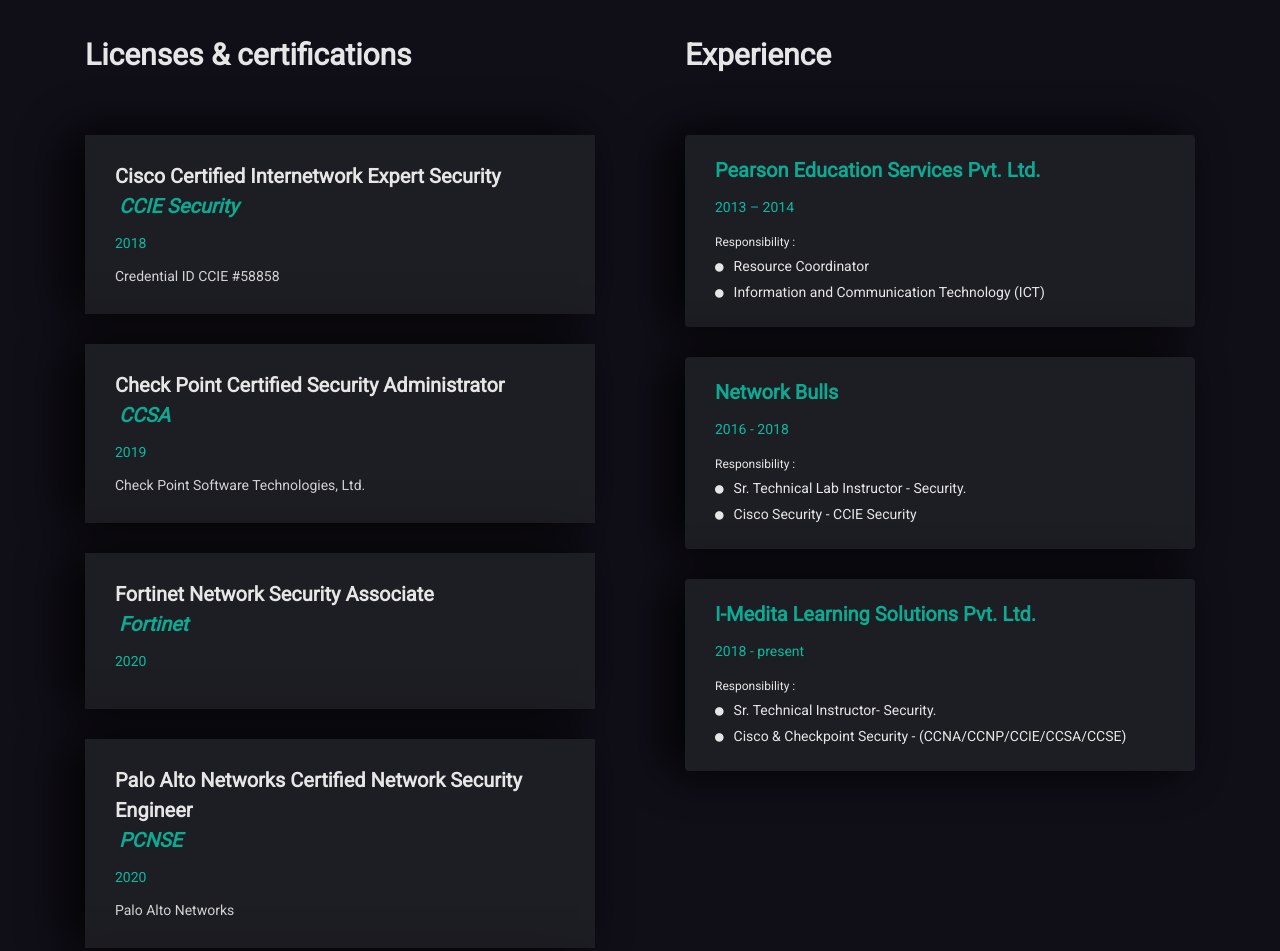
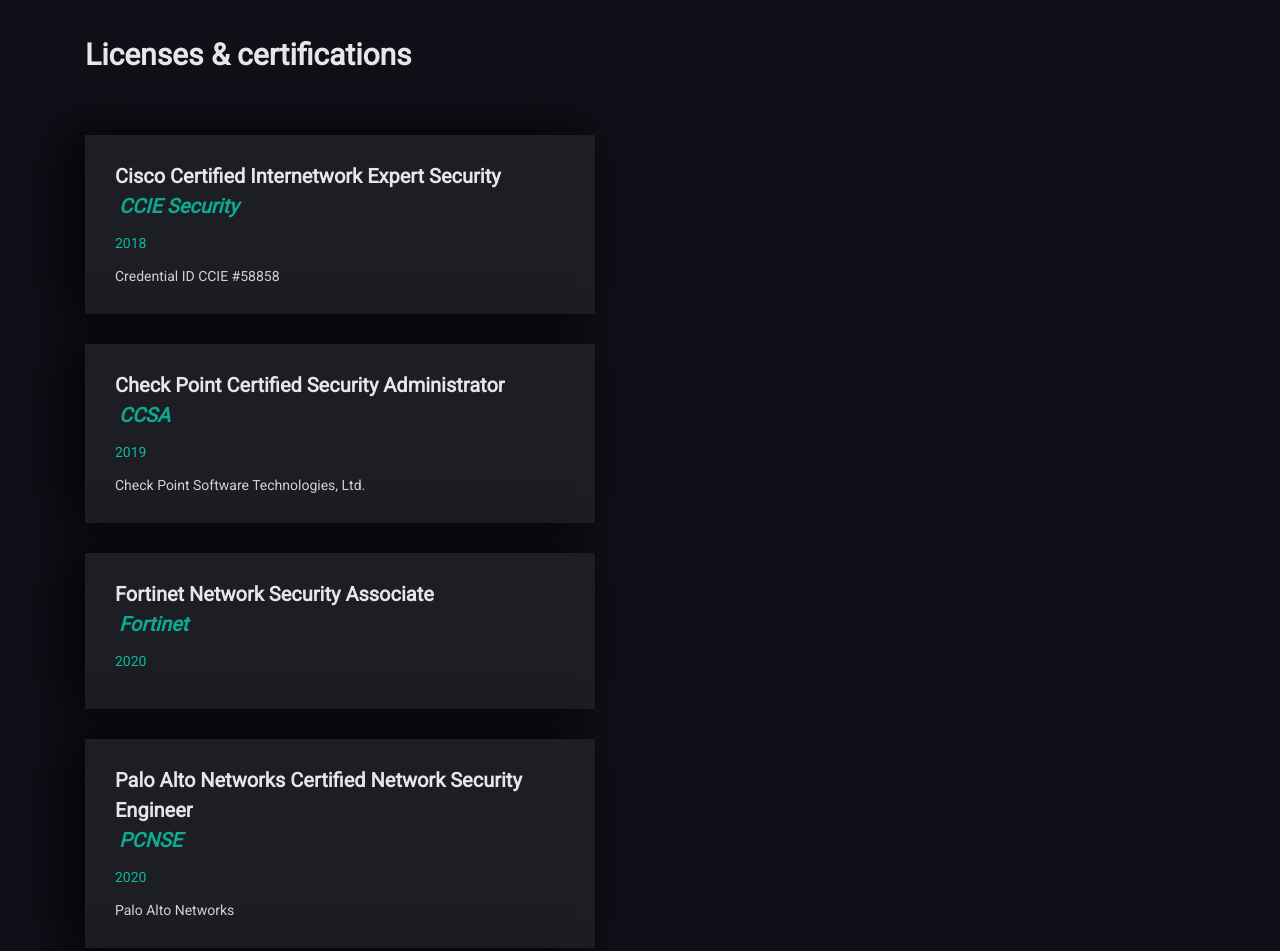
Before and after one commit to singhnitesh21/ccieshubham.github.io, a plain HTML site: page index.html in a window 1280 px wide. Shown: the part 2380-3331 px from the top of the page. Drawn offline with Linux system fonts and the light colour scheme; some packages are replaced by stand-ins of ours.

Commit message:
Update index.html

```diff
--- a/index.html
+++ b/index.html
@@ -348,43 +348,7 @@
                                 </div>
                             </div>
                         </div>
-                        <div class="col-sm-12 col-md-6">
-                            <div class="mh-work">
-                                 <h3>Experience</h3>
-                                <div class="mh-experience-deatils">
-                                    <!-- Education Institutes-->
-                                    <div class="mh-work-item dark-bg wow fadeInUp" data-wow-duration="0.8s" data-wow-delay="0.4s">
-                                        <h4><a href="#">Pearson Education Services Pvt. Ltd.</a></h4>
-                                        <div class="mh-eduyear">2013 – 2014</div>
-                                        <span>Responsibility :</span>
-                                        <ul class="work-responsibility">
-                                            <li><i class="fa fa-circle"></i>Resource Coordinator</li>
-                                            <li><i class="fa fa-circle"></i>Information and Communication Technology (ICT)</li>
-                                        </ul>
-                                    </div>
-                                    <!-- Education Institutes-->
-                                    <div class="mh-work-item dark-bg wow fadeInUp" data-wow-duration="0.8s" data-wow-delay="0.6s">
-                                        <h4><a href="#">Network Bulls</a></h4>
-                                        <div class="mh-eduyear">2016 - 2018</div>
-                                        <span>Responsibility :</span>
-                                        <ul class="work-responsibility">
-                                            <li><i class="fa fa-circle"></i>Sr. Technical Lab Instructor - Security.</li>
-                                            <li><i class="fa fa-circle"></i>Cisco Security - CCIE Security</li>
-                                        </ul>
-                                    </div>
-                                    <!-- Education Institutes-->
-                                    <div class="mh-work-item dark-bg wow fadeInUp" data-wow-duration="0.8s" data-wow-delay="0.7s">
-                                        <h4><a href="#">I-Medita Learning Solutions Pvt. Ltd.</a></h4>
-                                        <div class="mh-eduyear">2018 - present</div>
-                                        <span>Responsibility :</span>
-                                        <ul class="work-responsibility">
-                                            <li><i class="fa fa-circle"></i>Sr. Technical Instructor- Security.</li>
-                                            <li><i class="fa fa-circle"></i>Cisco & Checkpoint Security - (CCNA/CCNP/CCIE/CCSA/CCSE)</li>
-                                        </ul>
-                                    </div>
-                                </div>
-                            </div>
-                        </div>
+
                     </div>
                 </div>
             </div>
```
